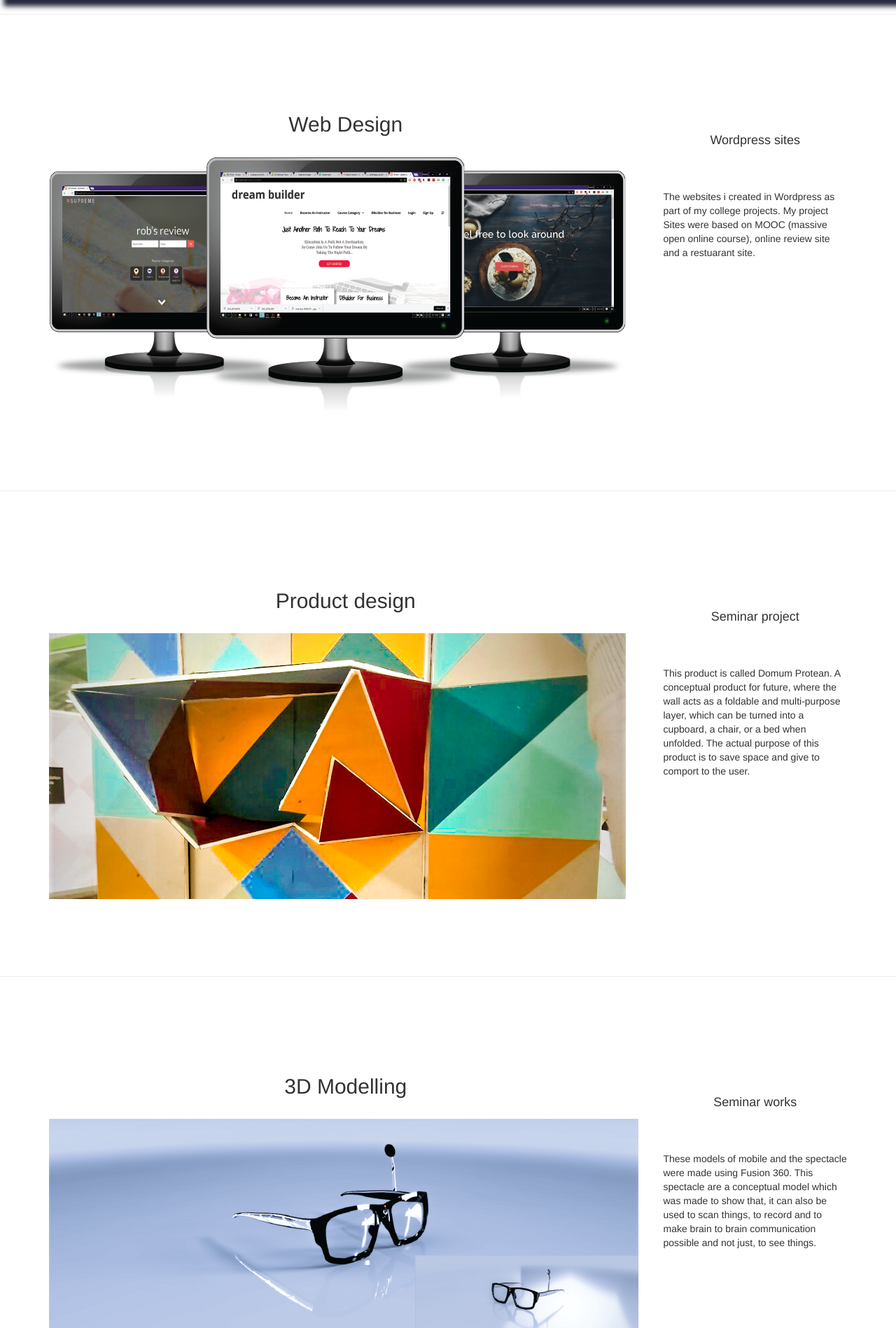
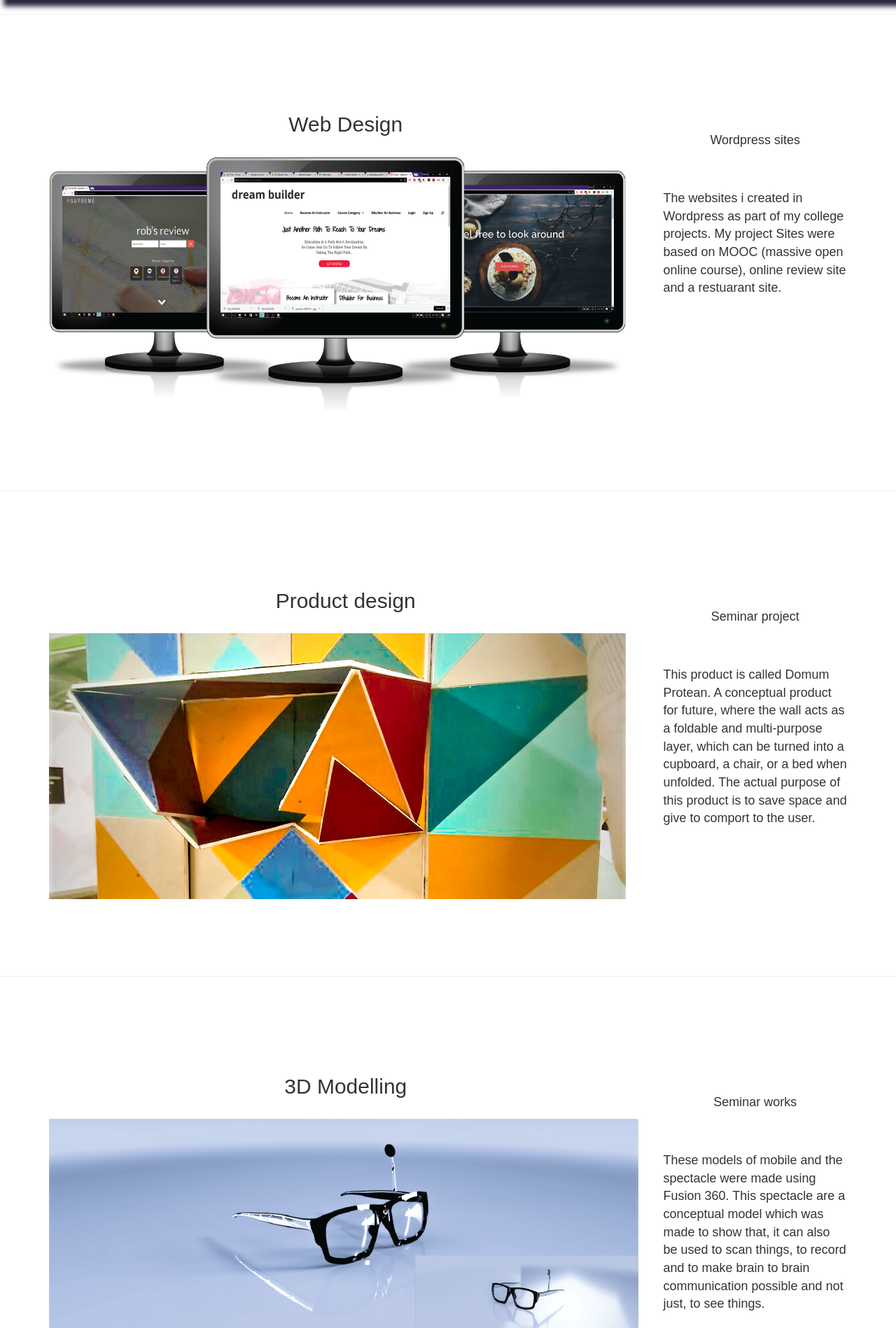
Before and after one commit to RobertHitler/RobertHitler.github.io, a PHP site: page /works_conytent.html in a window 1280 px wide. Shown: the part 115-2013 px from the top of the page at 70% size. Run offline with PHP 8.4, Linux system fonts and the light colour scheme.

Commit message:
works_content_update

```diff
--- a/css/style_3.css
+++ b/css/style_3.css
@@ -31,15 +31,21 @@ section{
 	margin: 80px 0px;
 }
 
-h4{
+h2{
 	text-align: center;
 	padding: 20px;
 	margin: 10px;
-	font-size: 30px;
+	font-family: 'Montserrat', sans-serif;
 }
-h6{
+h4{
 	text-align: center;
 	padding: 40px 10px;
 	margin: 20px;
 	font-size: 18px;
+	font-family: 'Montserrat', sans-serif;
 }
+
+p{
+	font-size: 18px;
+	font-family: 'Montserrat', sans-serif;
+}
--- a/works_conytent.html
+++ b/works_conytent.html
@@ -44,16 +44,16 @@
 </header>
 <hr>
 <section>
-	<div class="web_d">
+	<div id="web_id" class="web_d">
 		<div class="container">
 			<div class="row">
 				<div class="web_content">
 					<div class="col-md-9">
-						<h4>Web Design</h4>
+						<h2>Web Design</h2>
 						<img src="images/web_pic.png" alt="wordpress_site_pic" >
 					</div>
 					<div class="col-md-3">
-						<h6>Wordpress sites</h6>
+						<h4>Wordpress sites</h4>
 						<p>The websites i created in Wordpress as part of my college projects.
 						  My project Sites were based on MOOC (massive open online course), online review site and a restuarant site. </p>
 					</div>
@@ -64,16 +64,16 @@
 </section>
 <hr>
 <section>
-	<div class="prdct_d">
+	<div id="prdct_id" class="prdct_d">
 		<div class="container">
 			<div class="row">
 				<div class="prdct_content">
 					<div class="col-md-9">
-						<h4>Product design</h4>
+						<h2>Product design</h2>
 						<img src="images/domnum_picpng.png" alt="foldable_wall_pic" >
 					</div>
 					<div class="col-md-3">
-						<h6>Seminar project</h6>
+						<h4>Seminar project</h4>
 						<p>This product is called Domum Protean. A conceptual product for future, where the wall acts as a foldable and multi-purpose layer, which can be turned into a cupboard, a chair, or a bed when unfolded. The actual purpose of this product is to save space and give to comport to the user. </p>
 					</div>
 				</div>
@@ -88,11 +88,11 @@
 			<div class="row">
 				<div class="3D_content">
 					<div class="col-md-9">
-						<h4>3D Modelling</h4>
+						<h2>3D Modelling</h2>
 						<img src="images/3D_model_colg.png" alt="3D_models" >
 					</div>
 					<div class="col-md-3">
-						<h6>Seminar works</h6>
+						<h4>Seminar works</h4>
 						<p>These models of mobile and the spectacle were made using Fusion 360. This spectacle are a conceptual model which was made to show that, it can also be used to scan things, to record and to make brain to brain communication possible and not just, to see things.</p>
 					</div>
 				</div>
@@ -100,11 +100,11 @@
 			<div class="row">
 				<div class="aqua_content">
 					<div class="col-md-9">
-						<h4>Product design</h4>
+						<h2>Product design</h2>
 						<img src="images/aquaPncs_1.png" alt="foldable_wall_pic" >
 					</div>
 					<div class="col-md-3">
-						<h6>Aquaponic system</h6>
+						<h4>Aquaponic system</h4>
 						<p>The Aquaponics system is a system of sustainable farming, and this is a 3D model of the Aquaponics system that I made for my friend's aquaponics project. </p>
 					</div>
 				</div>
@@ -114,16 +114,16 @@
 </section>
 <hr>
 <section>
-	<div class="AR_d">
+	<div id="ar_i2" class="AR_d">
 		<div class="container">
 			<div class="row">
 				<div class="AR_content">
 					<div class="col-md-9">
-						<h4>Augmented reality</h4>
+						<h2>Augmented reality</h2>
 						<img src="images/AR_pic.png" alt="wordpress_site_pic" >
 					</div>
 					<div class="col-md-3">
-						<h6>AR Architecture app</h6>
+						<h4>AR Architecture app</h4>
 						<p>The Augmented reality (AR) app, this can augment the 3D model of a building or an architecture in full-scale on a plane. The app built using Vuforia plane detection feature in unity. The app detects the plane and places the architecture on it, so the user can see and walk around the building model as if he walking around a real house.</p>
 					</div>
 				</div>
```
Also changed, not shown: works.html (+4 -4 lines).
